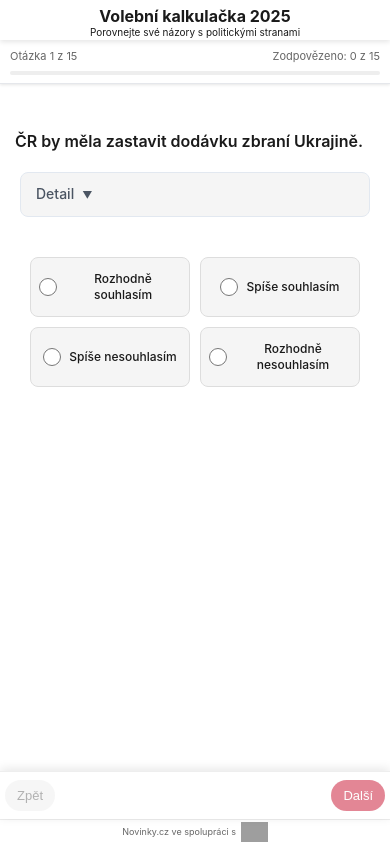
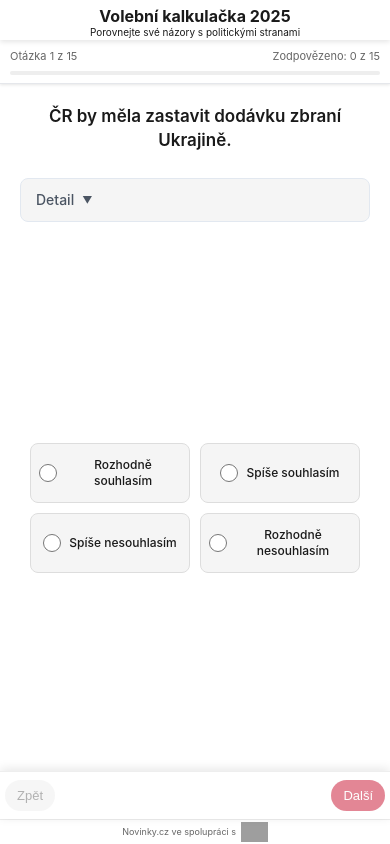
Before and after one commit to davidrynes/volebni-kalkulacka-v2, a Preact app: page / in a window 390 px wide. Built offline with nearby package versions, Linux system fonts and the light colour scheme; grey boxes are pictures that could not be loaded.

Commit message:
Responzivní vycentrování obsahu mezi progress barem a navigací pomocí flexbox

```diff
--- a/src/app.css
+++ b/src/app.css
@@ -95,11 +95,16 @@ body {
 .content-area {
     flex: 1;
     overflow-y: auto;
-    padding: 110px 0 80px 0;
+    padding: 0;
     width: 100%;
     -webkit-overflow-scrolling: touch;
     display: flex;
     flex-direction: column;
+    justify-content: center;
+    align-items: center;
+    margin-top: 110px;
+    margin-bottom: 80px;
+    min-height: calc(100vh - 190px);
     overflow-x: hidden;
 }
 
@@ -369,9 +374,15 @@ body {
 
 /* Question Slide */
 .question-slide {
-    padding: 15px 20px;
+    padding: 20px 20px;
     width: 100%;
+    max-width: 600px;
     box-sizing: border-box;
+    display: flex;
+    flex-direction: column;
+    justify-content: center;
+    align-items: stretch;
+    flex: 1;
 }
 
 .question-text {
@@ -475,11 +486,13 @@ body {
     .options-container {
         display: grid;
         grid-template-columns: repeat(2, 1fr);
-        gap: 12px;
+        gap: 15px;
         padding: 0 15px;
-        margin-top: 10px;
+        margin-top: 15px;
         width: calc(100% - 30px);
         box-sizing: border-box;
+        flex-grow: 1;
+        align-content: center;
     }
 
     .option-label {
@@ -948,13 +961,17 @@ body {
     .content-area {
         flex: 1;
         overflow-y: auto;
-        padding: 105px 0px 0px 0px;
+        padding: 0;
         width: 100%;
         box-sizing: border-box;
         -webkit-overflow-scrolling: touch;
         display: flex;
         flex-direction: column;
-        min-height: calc(100vh - 95px);
+        justify-content: center;
+        align-items: center;
+        min-height: calc(100vh - 140px);
+        margin-top: 85px;
+        margin-bottom: 55px;
         overflow-x: hidden;
     }
 
@@ -983,23 +1000,26 @@ body {
     }
 
     .question-slide {
-        padding: 15px 10px;
+        padding: 20px 10px;
         width: 100%;
+        max-width: 100%;
         box-sizing: border-box;
         display: flex;
         flex-direction: column;
+        justify-content: center;
+        align-items: stretch;
         flex: 1;
     }
 
     .question-text {
-        font-size: 16px;
+        font-size: 17px;
         font-weight: 600;
-        margin-top: 10px;
-        margin-bottom: 20px;
+        margin-bottom: 25px;
         line-height: 1.4;
         padding: 0 5px;
         color: #1a1a1a;
-        text-align: left;
+        text-align: center;
+        flex-shrink: 0;
     }
 
     .options-container {
```
